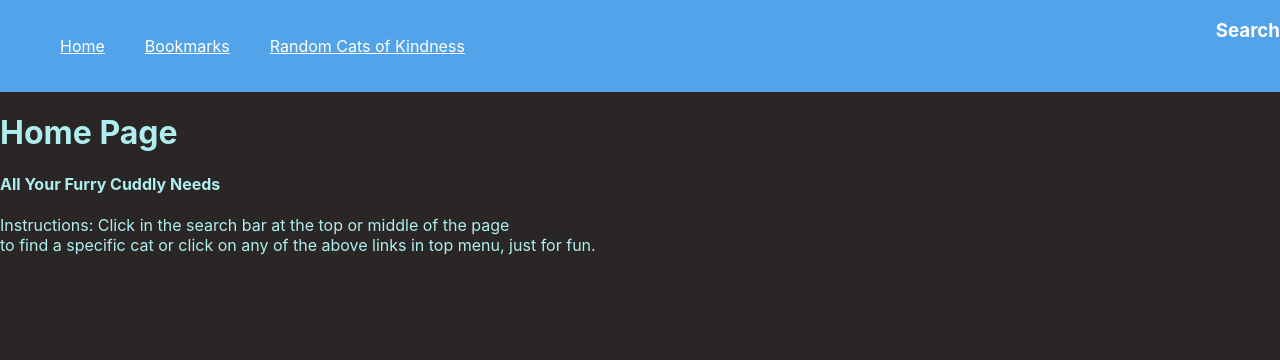
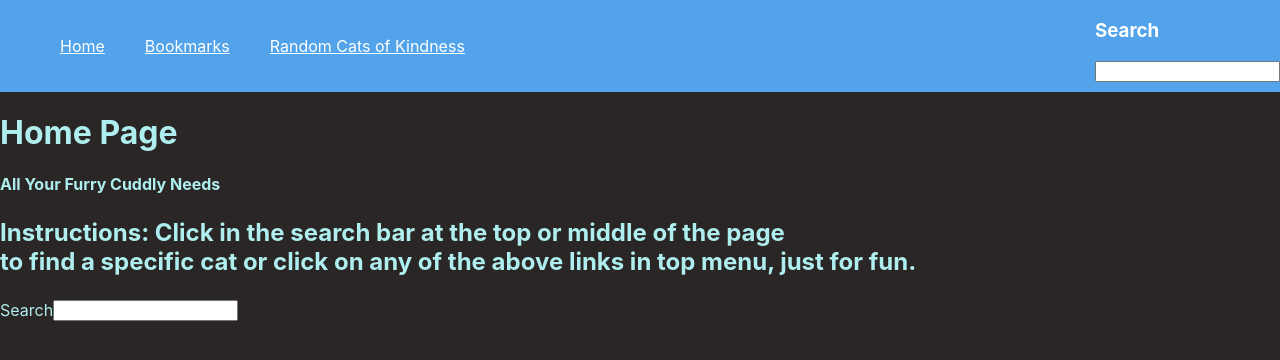
Before and after one commit to KevTheeDev/Catnipcan-Search, a React (Create React App) app: page / in a window 1280 px wide. Shown: the top 360 px of the page. Built offline with nearby package versions, Linux system fonts and the light colour scheme; no server answers.

Commit message:
added form and input to navi...bar and home.js

```diff
--- a/src/components/Home.js
+++ b/src/components/Home.js
@@ -26,6 +26,11 @@ function Home(){
                     <p> Instructions: Click in the search bar at the top or middle of the page <br/>
                         to find a specific cat or click on any of the above links in top menu, just for fun.
                     </p>
+
+                    <form>
+                        <label> Search </label>
+                        <input />
+                    </form>
                     {/* insert the  api here /> */}
 
             </div>
--- a/src/components/NavigationBar.js
+++ b/src/components/NavigationBar.js
@@ -23,10 +23,14 @@ class NavigationBar extends React.Component {
                 </ul>
             </nav>
             <div>
-                <label>
-                    <h3>Search</h3>
-                    {/* <input placeholder="search cat species"> Search </input>   */}
-                </label>
+                <form>
+                    <label>
+                        <h3>Search</h3>
+                        <input />
+                        {/* <input placeholder="search cat species"> Search </input>   */}
+                    </label>
+                </form>
+
             </div>
 
         </div>
--- a/src/components/SearchPg.js
+++ b/src/components/SearchPg.js
@@ -6,10 +6,7 @@ function SearchPg(){
     return(
         <div className="hmpg" >
             <h1> Search Page  </h1>
-            <form>
-                <label> Search </label>
-                <input />
-            </form>
+
             <div>
                 {/* make a modo create search pg with guidelines - landing */}
 
--- a/src/components/styles/Home.css
+++ b/src/components/styles/Home.css
@@ -8,3 +8,17 @@
 .hmpg{
     color: paleturquoise;
 }
+
+p{
+    font-size: x-large;
+    font-weight: 700;
+}
+
+form{
+    display: flex;
+    align-content: center;
+}
+
+label{
+    align-self: center;
+}
```
Lines whose indentation alone changed are shown as unchanged.
